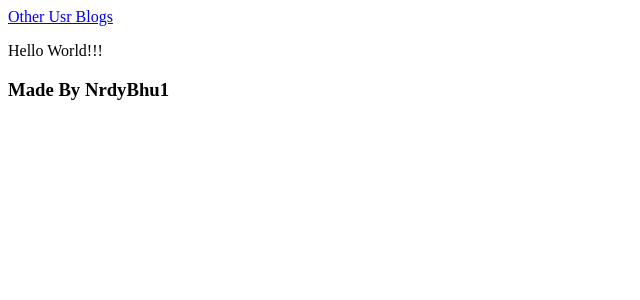
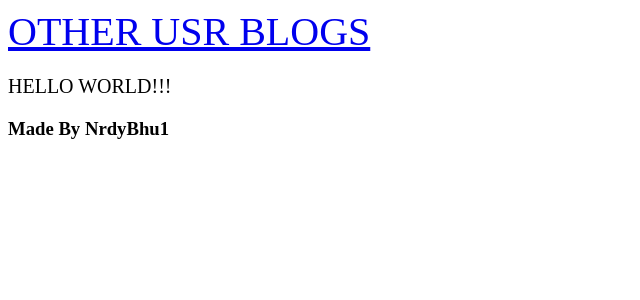
Before and after one commit to OtherUsr/OtherUsr.github.io, a Jekyll site: the page built from index.html, in a window 1280 px wide. Shown: the top 300 px of the page, without its empty margins (0-640 px from the left). Built offline with Jekyll 4.4.1, drawn with Linux system fonts in a browser that asks for light colours.

Commit message:
Fix Styling

```diff
--- a/_includes/header.html
+++ b/_includes/header.html
@@ -1,5 +1,5 @@
 <head>
     <title>{{ page.title | prepend:' ' | prepend:site.name }}</title>
-    <link rel="stylesheet" href="{{ '/assets/css/style.css' | prepend:site.baseurl }}">
+    <link rel="stylesheet" href="{{ '/css/style.css' | prepend:site.baseurl }}">
     <a class="main-head" href="{{ site.baseurl | prepend:site.url }}">{{ site.name }}</a>
 </head>
```
